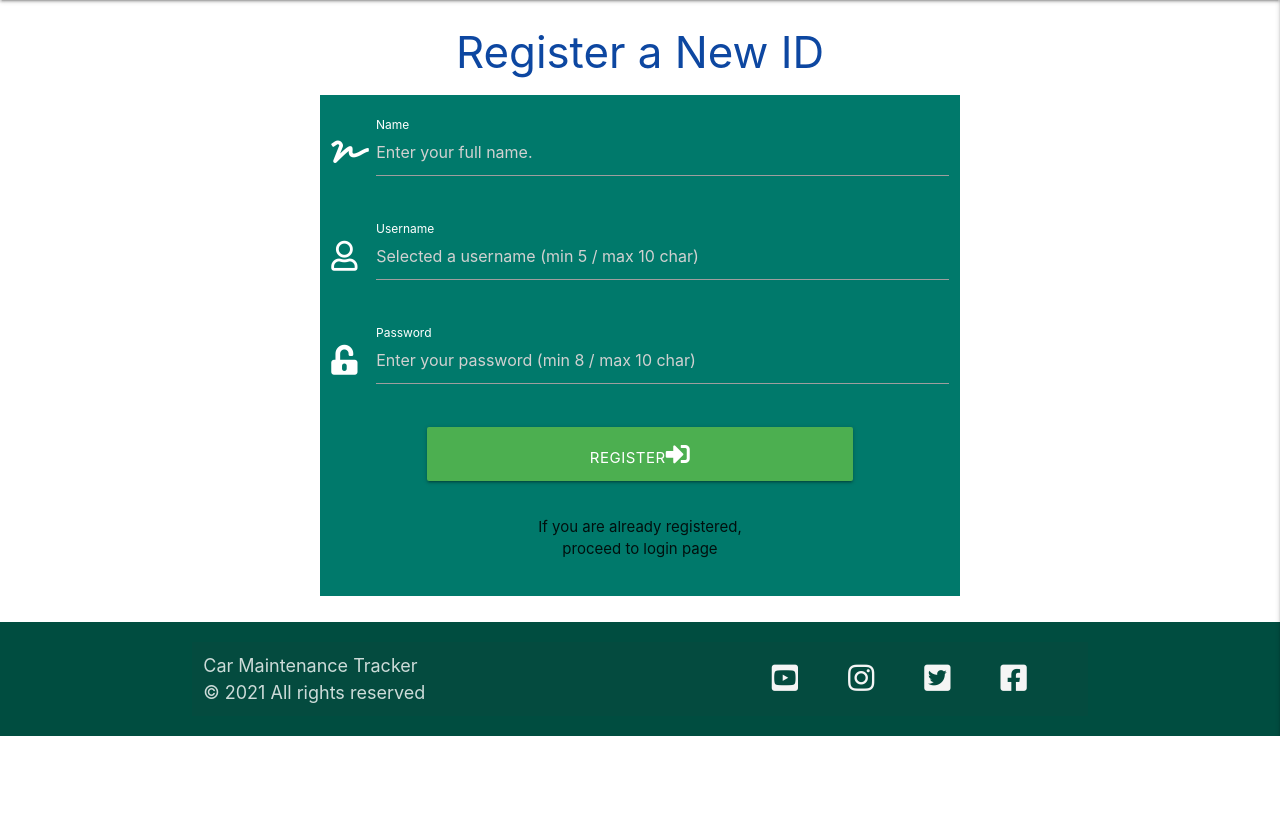
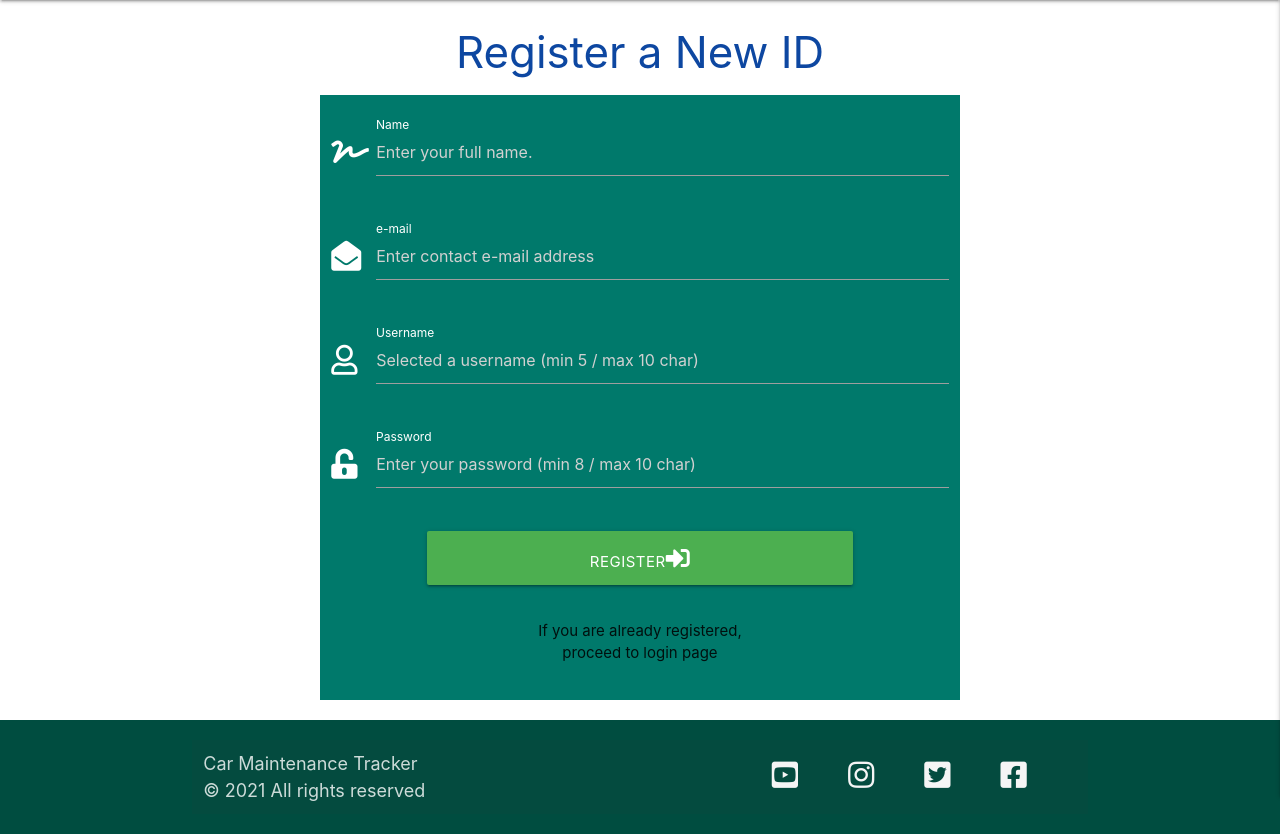
Before and after one commit to 31Amin/car_maintenance_tracker, a Flask app: page /register in a window 1280 px wide. Shown: the part 64-898 px from the top of the page. Before the commit the page ends 800 px from the top, so only its background shows below. Run offline with Flask 2, Linux system fonts and the light colour scheme; some libraries are stand-ins or nearby versions.

Commit message:
added email address to the registeration form, updated DB write action and userprofile page for same

```diff
--- a/app.py
+++ b/app.py
@@ -40,6 +40,7 @@ def register():
 
         register = {
             "name": request.form.get("name"),
+            "email": request.form.get("email"),
             "username": request.form.get("username").lower(),
             "password": generate_password_hash(request.form.get("password"))
         }
@@ -81,11 +82,11 @@ def userprofile(username):
         {"username": session["user"]})
     username = active_user["username"]
     name = active_user["name"]
-    print(name)
+    email = active_user["email"]
 
     if session["user"]:
         return render_template(
-            "userprofile.html", username=username, name=name)
+            "userprofile.html", username=username, name=name, email=email)
 
     return redirect(url_for("login"))
 
--- a/templates/register.html
+++ b/templates/register.html
@@ -10,7 +10,16 @@
                         <div class="input-field">
                             <i class="fas fa-signature prefix white-text"></i>
                             <input placeholder="Enter your full name." id="name" name="name" type="text" class="validate white-text" required>
-                            <label for="servicedate" class="white-text">Name</label>
+                            <label for="name" class="white-text">Name</label>
+                        </div>
+                    </div>
+                </div>
+                <div class="row">
+                    <div class="col s12 m12">
+                        <div class="input-field">
+                            <i class="fas fa-envelope-open prefix white-text"></i>
+                            <input placeholder="Enter contact e-mail address" id="email" name="email" type="email" class="validate white-text" required>
+                            <label for="email" class="white-text">e-mail</label>
                         </div>
                     </div>
                 </div>
--- a/templates/userprofile.html
+++ b/templates/userprofile.html
@@ -23,7 +23,7 @@
                         <div class="row"></div>
                         <li> <i class="fas fa-envelope-open prefix white-text"></i> <strong>Contact e-mail : </strong>
                             <ul>
-                                <li>{{ username }}</li>
+                                <li>{{ email }}</li>
                             </ul>
                         </li>
                     </ul>
```
